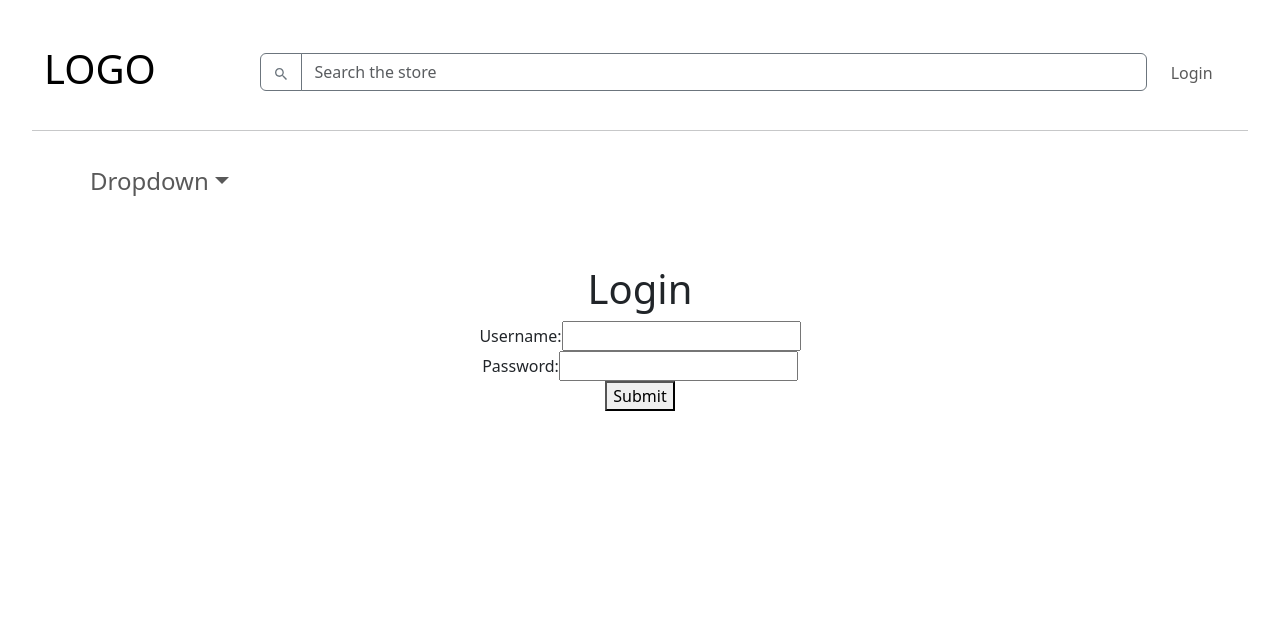
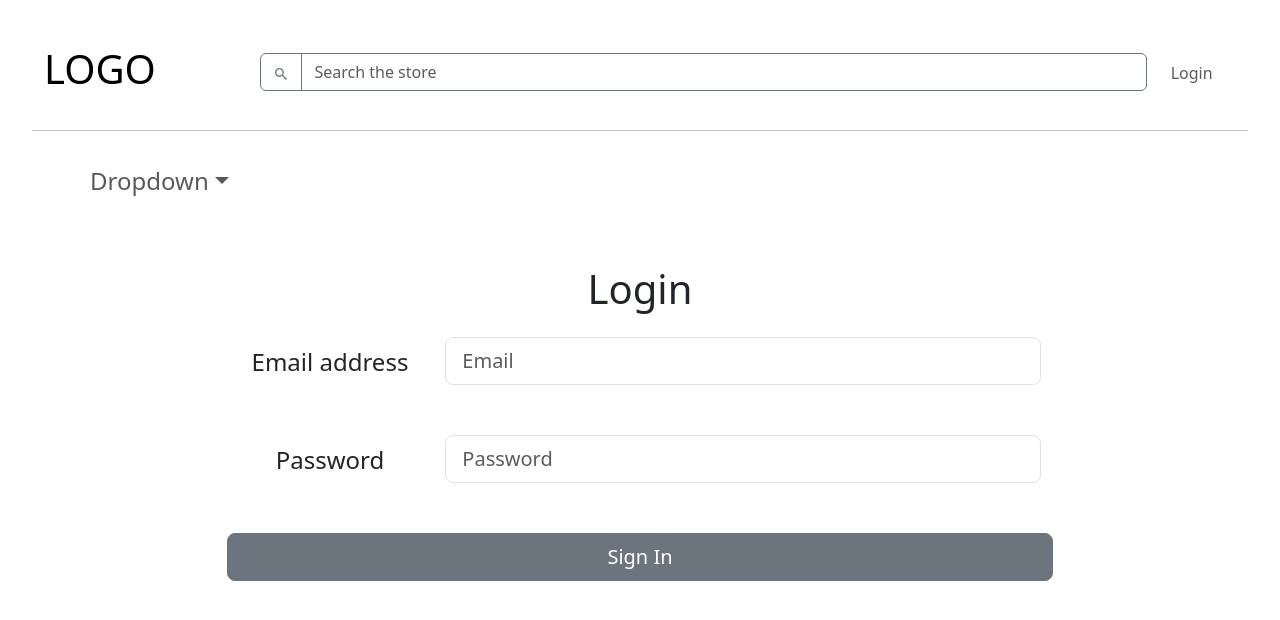
Before and after one commit to paulG1218/paperSkeletonTimeTest, a React (Vite) app: page /login in a window 1280 px wide. Shown: the top 620 px of the page. Built offline with nearby package versions, Linux system fonts and the light colour scheme.

Commit message:
styled login

```diff
--- a/src/pages/Login.jsx
+++ b/src/pages/Login.jsx
@@ -1,17 +1,26 @@
 import React from 'react'
+import { Form, Button, Row, Col } from 'react-bootstrap'
 
 const Login = () => {
   return (
-    <form>
-        <h1>Login</h1>
-        <label htmlFor="username">Username: </label>
-        <input name='username'></input>
-        <br/>
-        <label htmlFor="password">Password: </label>
-        <input name='password' type='password'></input>
-        <br/>
-        <button>Submit</button>
-    </form>
+    <Form>
+        <h1 className='mb-4'>Login</h1>
+        <Form.Group as={Row} className='mb-5'>
+            <Form.Label column xs={{offset: 2, span: 2}} className='fs-4'>Email address</Form.Label>
+            <Col xs={6}>
+                <Form.Control type='email' placeholder='Email' size='lg'/>
+            </Col>
+        </Form.Group>
+        <Form.Group as={Row} className='mb-5'>
+            <Form.Label column xs={{offset: 2, span: 2}} className='fs-4'>Password</Form.Label>
+            <Col xs={6}>
+                <Form.Control type='password' placeholder='Password' size='lg'/>
+            </Col>
+        </Form.Group>
+        <Row>
+            <Button variant='secondary' size='lg' as={Col}xs={{offset: 2, span: 8}}>Sign In</Button>
+        </Row>
+    </Form>
   )
 }
 
```
